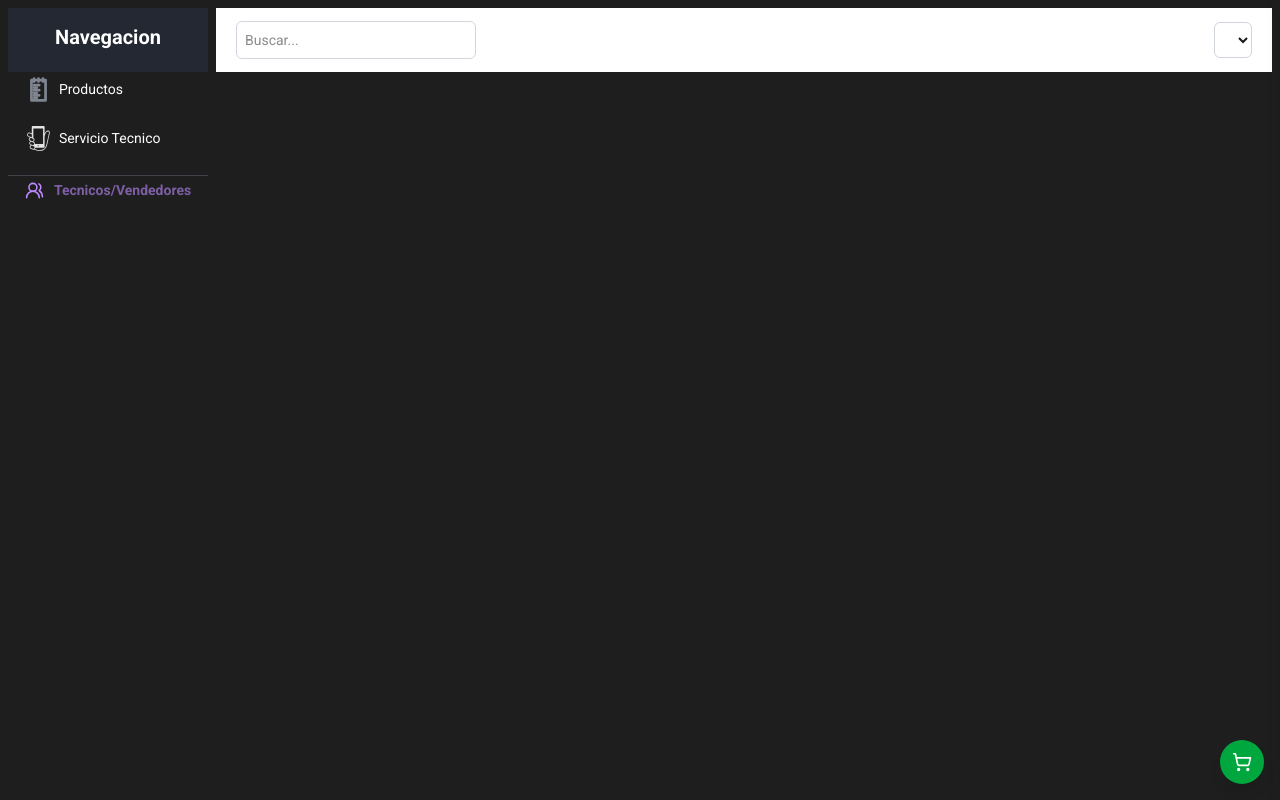
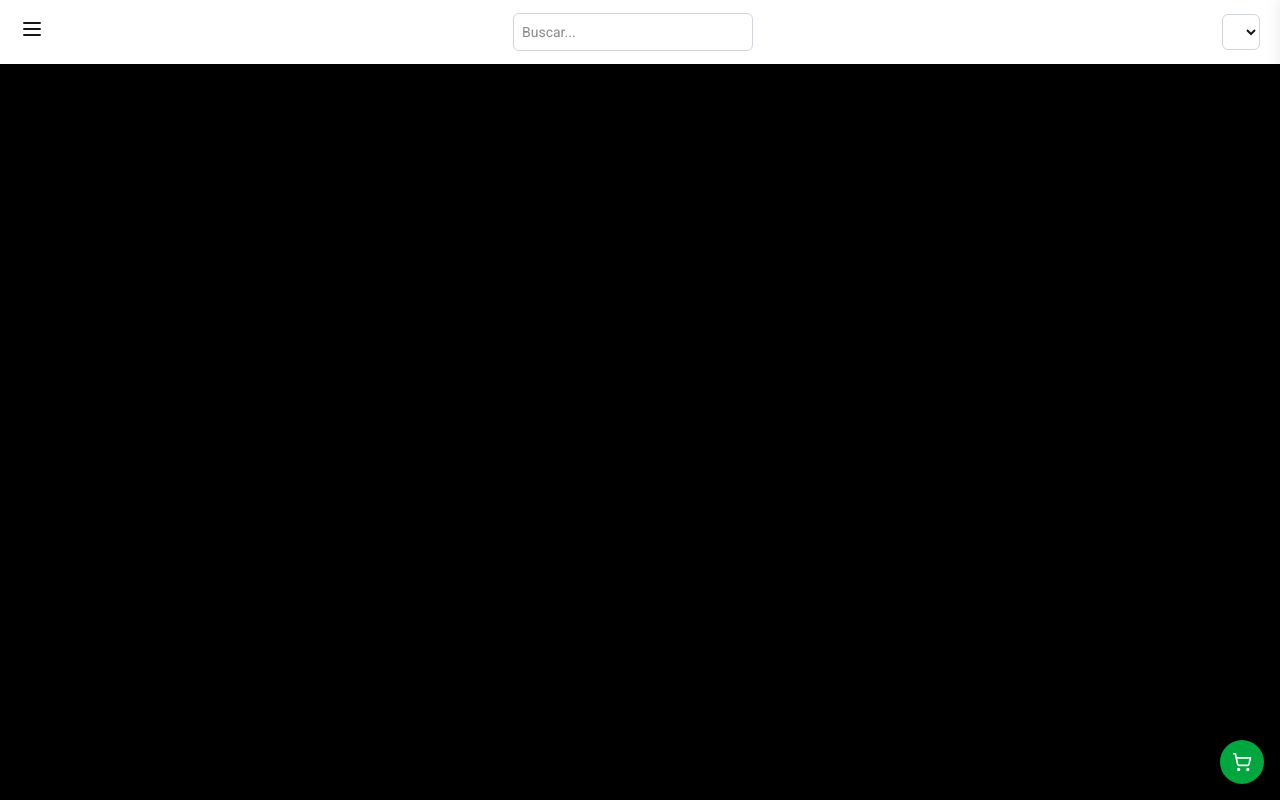
Before and after one commit to brayanty/inventory-manager, a React (Vite) app in the folder frontend/: page / in a window 1280 px wide. Built offline with nearby package versions, Linux system fonts and the light colour scheme.

Commit message:
add sidebar visible/hidden

```diff
--- a/frontend/src/components/layout/Layout.tsx
+++ b/frontend/src/components/layout/Layout.tsx
@@ -11,18 +11,24 @@ export default function Layout() {
 
   return (
     <div
-      className="h-screen max-h-screen grid gap-2 p-2 bg-[#1e1e1e]
-    grid-cols-1 grid-rows-auto
-    md:grid-cols-[200px_1fr] "
+      className="h-screen max-h-screen flex flex-row"
     >
       {/* Navegation */}
-      <div className="max-h-16 row-start-1 md:row-span-2 md:col-start-1">
+      <div  id="navegation" className="z-50 transition-all absolute h-full -translate-x-[500px]">
         <Sidebar />
       </div>
-      {/* Components Search and filtered */}
-      <div className="row-start-2 md:row-start-1 md:col-start-2">
-        <Header />
+      <div className="w-full flex flex-col">
+
+        {/* Components Search and filtered */}
+        <div className="w-full">
+          <Header/>
+        </div>
+        {/* Main */}
+        <main className="h-full">
+          <Outlet /> {/* Aquí se renderiza la página actual */}
+        </main>
       </div>
+
       {/* Mobile floating button */}
       <button
         onClick={() => setIsCartOpen(true)}
@@ -30,10 +36,6 @@ export default function Layout() {
       >
         <ShoppingCartIcon className="text-white w-5 h-5" />
       </button>
-      {/* Main */}
-      <main className="overflow-hidden row-start-3 md:row-start-2 md:col-start-2">
-        <Outlet /> {/* Aquí se renderiza la página actual */}
-      </main>
       {/* Mobile slide-in cart */}
       <div
         className={`fixed top-0 right-0 h-full w-4/5 max-w-sm bg-[rgba(36,40,50,1)] z-50 transform transition-transform duration-300 ease-in-out
--- a/frontend/src/components/layout/header.tsx
+++ b/frontend/src/components/layout/header.tsx
@@ -1,16 +1,64 @@
+import { Menu } from "lucide-react";
 import { useCategoryListStore } from "../store/category.tsx";
 import { useSearchStore } from "../store/filters.tsx";
+import { useEffect, useRef, useState } from "react";
 
 function Header() {
-  const { categorySelect, setCategorySelect, categoryList } =
-    useCategoryListStore();
+  const { categorySelect, setCategorySelect, categoryList } = useCategoryListStore();
   const { search, setSearch } = useSearchStore();
+
+  const sidebarRef = useRef<HTMLElement | null>(null);
+  const [openSidebar, setOpenSidebar] = useState(false);
+
+  // Alternar la visibilidad del sidebar
+  const toggleSidebar = () => {
+    setOpenSidebar((prev) => !prev);
+  };
+
+  // Cierra el sidebar si se hace clic fuera de él
+  useEffect(() => {
+    const handleClickOutside = (event: MouseEvent) => {
+      if (
+        sidebarRef.current &&
+        !sidebarRef.current.contains(event.target as Node)
+      ) {
+        setOpenSidebar(false);
+      }
+    };
+
+    if (openSidebar) {
+      document.addEventListener("mousedown", handleClickOutside);
+    }
+
+    return () => {
+      document.removeEventListener("mousedown", handleClickOutside);
+    };
+  }, [openSidebar]);
+
+  // Manejo de clases CSS para mostrar u ocultar el sidebar
+  useEffect(() => {
+    const sidebar = document.querySelector("#navegation");
+    if (sidebar) {
+      sidebarRef.current = sidebar as HTMLElement;
+      if (openSidebar) {
+        sidebar.classList.remove("-translate-x-[500px]");
+      } else {
+        sidebar.classList.add("-translate-x-[500px]");
+      }
+    }
+  }, [openSidebar]);
 
   return (
     <header className="mx-auto w-full h-full max-h-16 flex justify-between items-center p-5 dark:text-white bg-white dark:bg-[#1f232b]">
-      <label htmlFor="searh">
+      <div>
+        <button className="cursor-pointer" onClick={toggleSidebar}>
+          <Menu />
+        </button>
+      </div>
+
+      <label htmlFor="search">
         <input
-          id="searh"
+          id="search"
           type="text"
           placeholder="Buscar..."
           className="p-2 rounded-md border border-gray-300 dark:border-gray-600 dark:bg-[#2b2f38] text-sm w-60"
```
